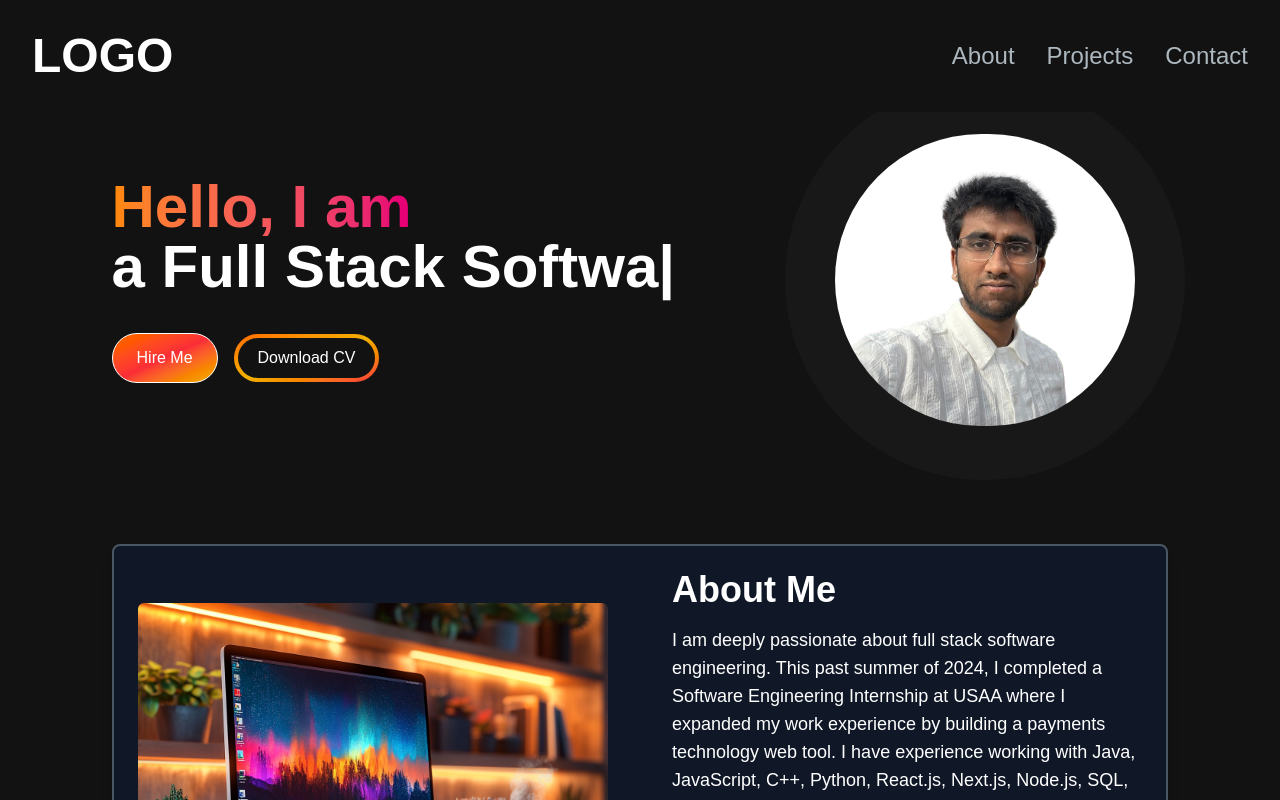
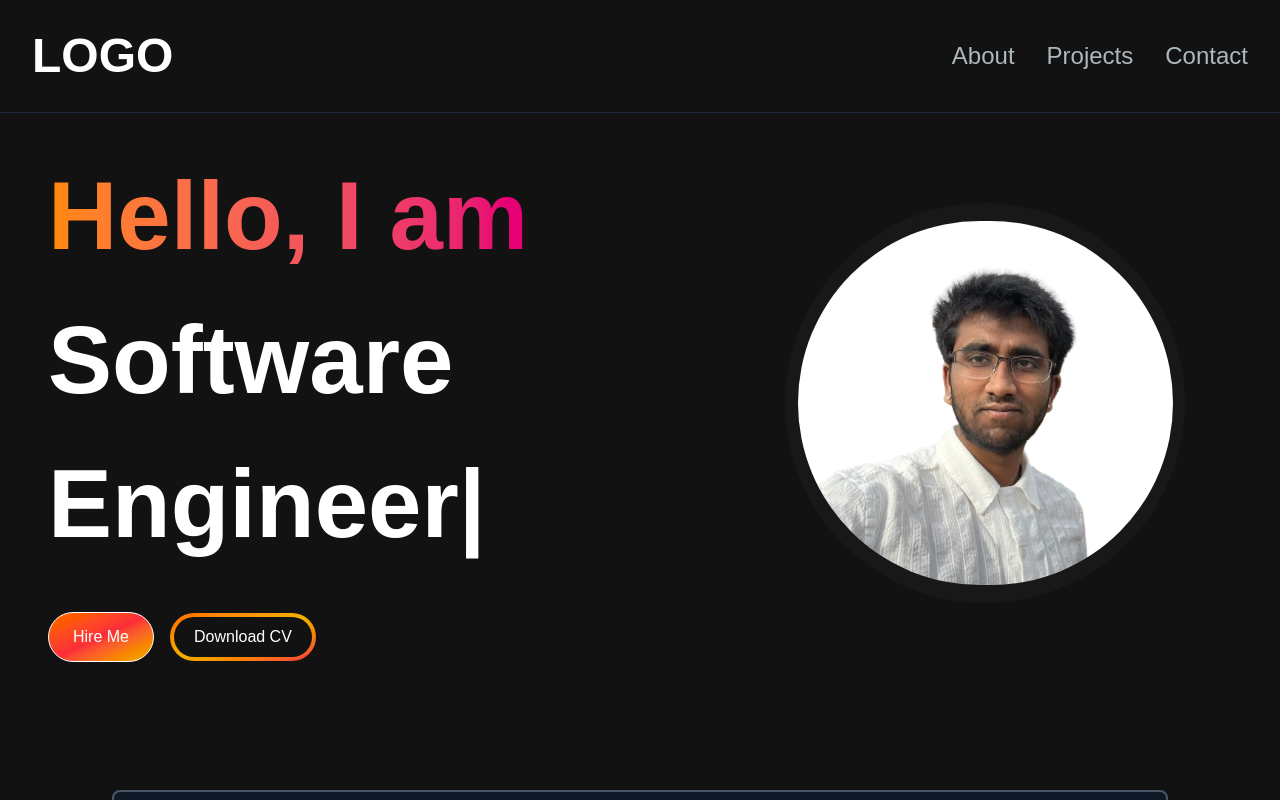
Before and after one commit to sutpat1/portfolio-website, a Next.js app: page / in a window 1280 px wide. Shown: the top 800 px of the page. Built offline with nearby package versions, Linux system fonts and the light colour scheme.

Commit message:
Increased Intro font, photo size, and added top header line

```diff
--- a/src/app/components/HeroSection.jsx
+++ b/src/app/components/HeroSection.jsx
@@ -8,12 +8,12 @@ import EmailSection from "./EmailSection";
 
 const HeroSection= () => {
     return (
-        <section>
+        <section className="lg:py-16">
 
         <div className = "grid grid-cols-1 lg:grid-cols-12">
+
             <div className="col-span-7 place-self-center text-center sm:text-left">
-                <h1 className="text-white mb-4 text-4xl lg:text-6xl
-                font-extrabold">
+                <h1 className="text-white mb-4 text-4xl sm:text-5xl lg:text-8xl lg:leading-normal font-extrabold">
                 <span className="text-transparent bg-clip-text bg-gradient-to-r from-orange-400 to-pink-600">Hello, I am {""}
                 </span>
                 <br></br>
@@ -22,11 +22,11 @@ const HeroSection= () => {
             // Same substring at the start will only be typed out once, initially
             'Sharv Utpat',
             1000, // wait 1s before replacing "Mice" with "Hamsters"
-            'a Graduate from UT Dallas',
+            'UT Dallas Graduate',
             1000,
-            'a Full Stack Software Developer',
+            'Software Engineer',
             1000,
-            'Interested in AI and ML',
+            'AI/ML Enthusiast',
             1000,
       ]}
       wrapper="span"
@@ -56,8 +56,8 @@ const HeroSection= () => {
                 src="/images/SharvWhiteBackground.png"
                 alt="hero image"
                 className="rounded-full"
-                width={300}
-                height={300} // Required for Next.js Image component
+                width={375}
+                height={375} // Required for Next.js Image component
                 />
                 </div>
             </div>
--- a/src/app/components/NavBar.jsx
+++ b/src/app/components/NavBar.jsx
@@ -24,7 +24,7 @@ const NavBar = () => {
     return (
 
 
-        <nav className="fixed top-0 left-0 right-0 z-10 bg-[#121212] bg-opacity-100">
+        <nav className="fixed top-0 left-0 right-0 z-10 bg-[#121212] bg-opacity-100 border-b border-gray-800">
             <div className="flex flex-wrap items-center justify-between mx-auto p-8">
 
                 <Link href={"/"} className="text-2xl md:text-5xl text-white font-semibold">
```
Also changed, not shown: src/app/page.js (line endings or trailing spaces).
